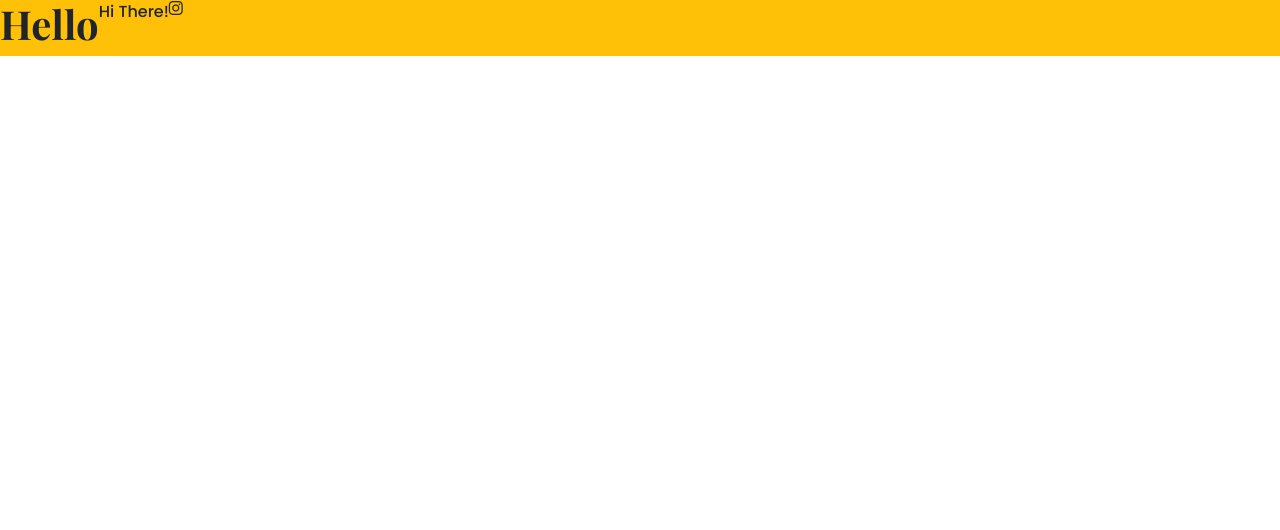
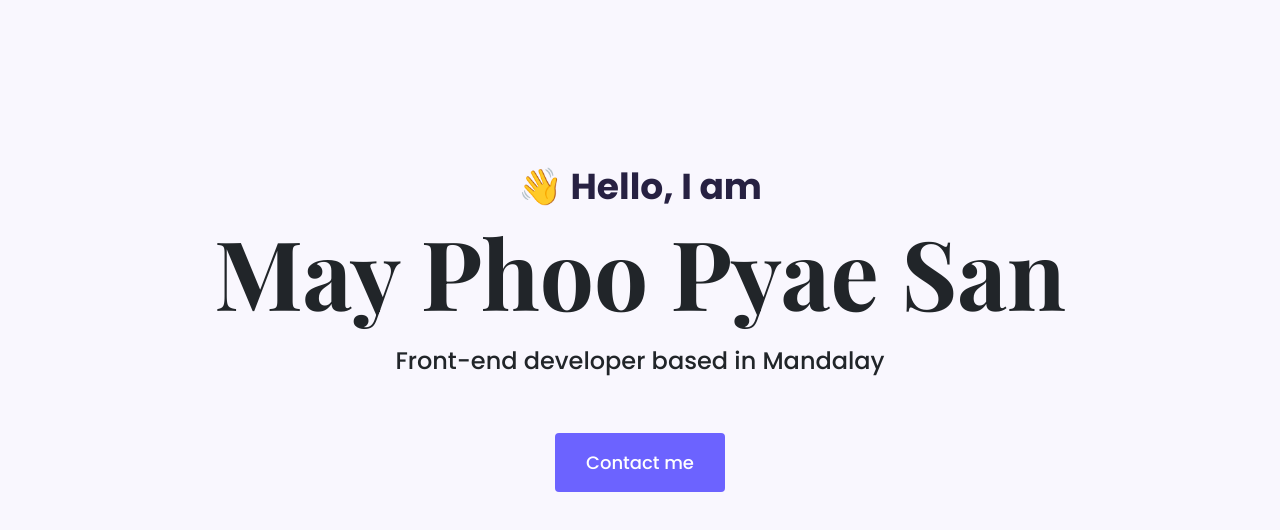
Before and after one commit to MayPhooPyaeSan/portfolio-project, a plain HTML site: page index.html in a window 1280 px wide. Drawn offline with nearby package versions, Linux system fonts and the light colour scheme.

Commit message:
build homepage-hero-part

```diff
--- a/index.html
+++ b/index.html
@@ -19,10 +19,13 @@
     <link rel="stylesheet" href="/styles/style.css" />
   </head>
   <body>
-    <div class="d-flex bg-warning">
-      <h1>Hello</h1>
-      <p>Hi There!</p>
-      <i class="fa-brands fa-instagram"></i>
+    <div class="hero">
+      <p>👋 Hello, I am</p>
+      <h1>May Phoo Pyae San</h1>
+      <h2 class="mb-5">Front-end developer based in Mandalay</h2>
+      <div>
+        <a href="http://" class="btn btn-branding">Contact me</a>
+      </div>
     </div>
     <script
       src="https://kit.fontawesome.com/62264a590d.js"
--- a/styles/style.css
+++ b/styles/style.css
@@ -1,9 +1,56 @@
+:root {
+  --branding-color: #6c63ff;
+  --secondary-color: #f9f7fe;
+  --heading-font-family: "Playfair Display", serif;
+  --default-font-family: "Poppins", sans-serif;
+}
+body {
+  font-family: var(--default-font-family);
+}
+
+h1,
+h2,
+h3,
+h4,
+h5,
+h6 {
+  font-weight: bold;
+  font-family: var(--heading-font-family);
+}
+
 h1 {
-  font-weight: bold;
-  font-family: "Playfair Display", serif;
+  font-size: 96px;
 }
 
 p {
-  font-family: "Poppins", sans-serif;
   font-weight: normal;
 }
+
+.hero {
+  background-color: var(--secondary-color);
+  text-align: center;
+  padding: 160px 20px;
+}
+
+.hero p {
+  font-size: 36px;
+  font-weight: bold;
+  margin: 0;
+  color: #272142;
+}
+
+.hero h2 {
+  font-family: var(--default-font-family);
+  font-weight: normal;
+  line-height: 2;
+  font-size: 24px;
+}
+
+.btn-branding {
+  background: var(--branding-color);
+  border-radius: 4px;
+  color: white;
+  font-size: 18px;
+  line-height: 27px;
+  padding: 15px 30px;
+}
```
